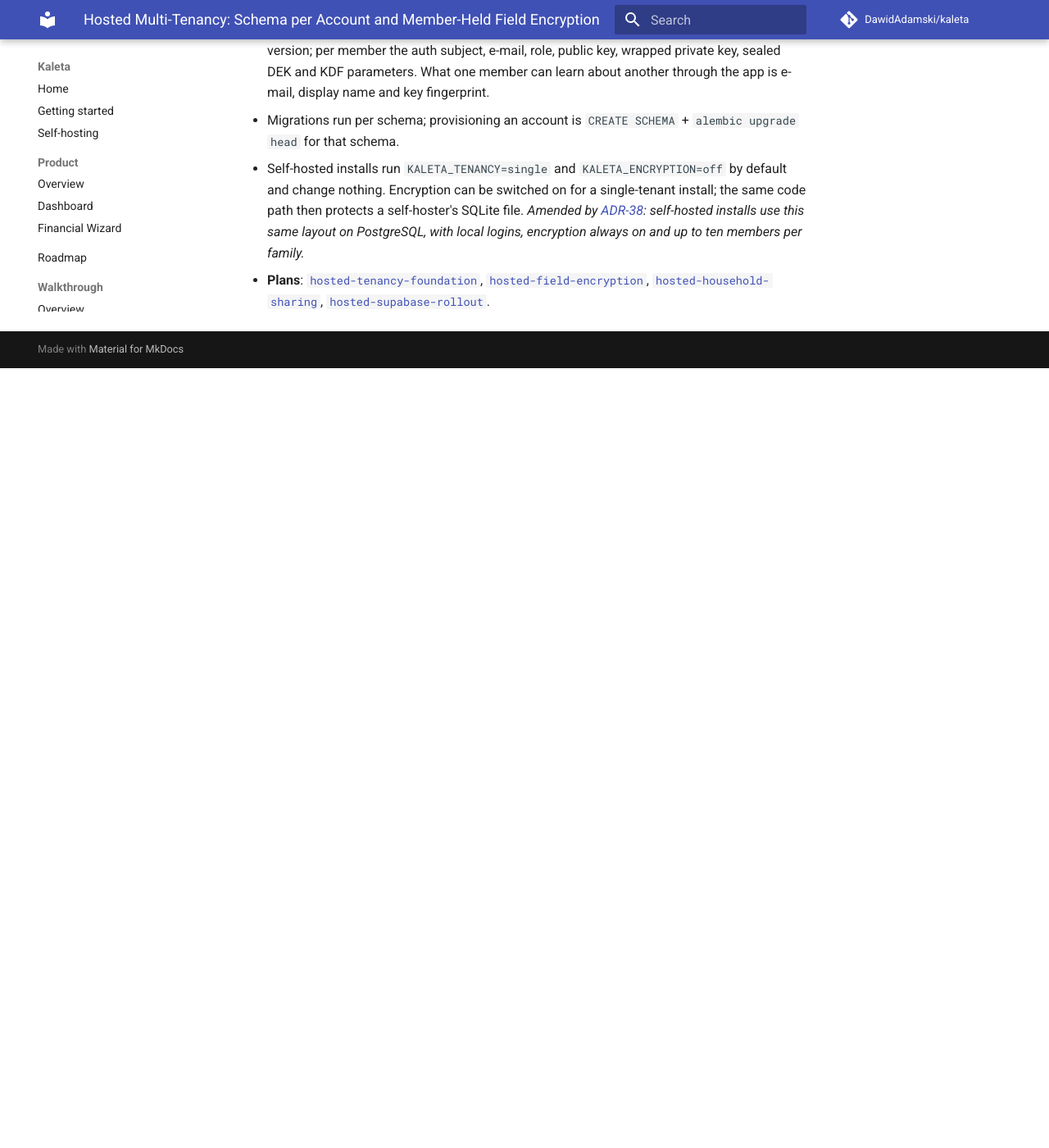
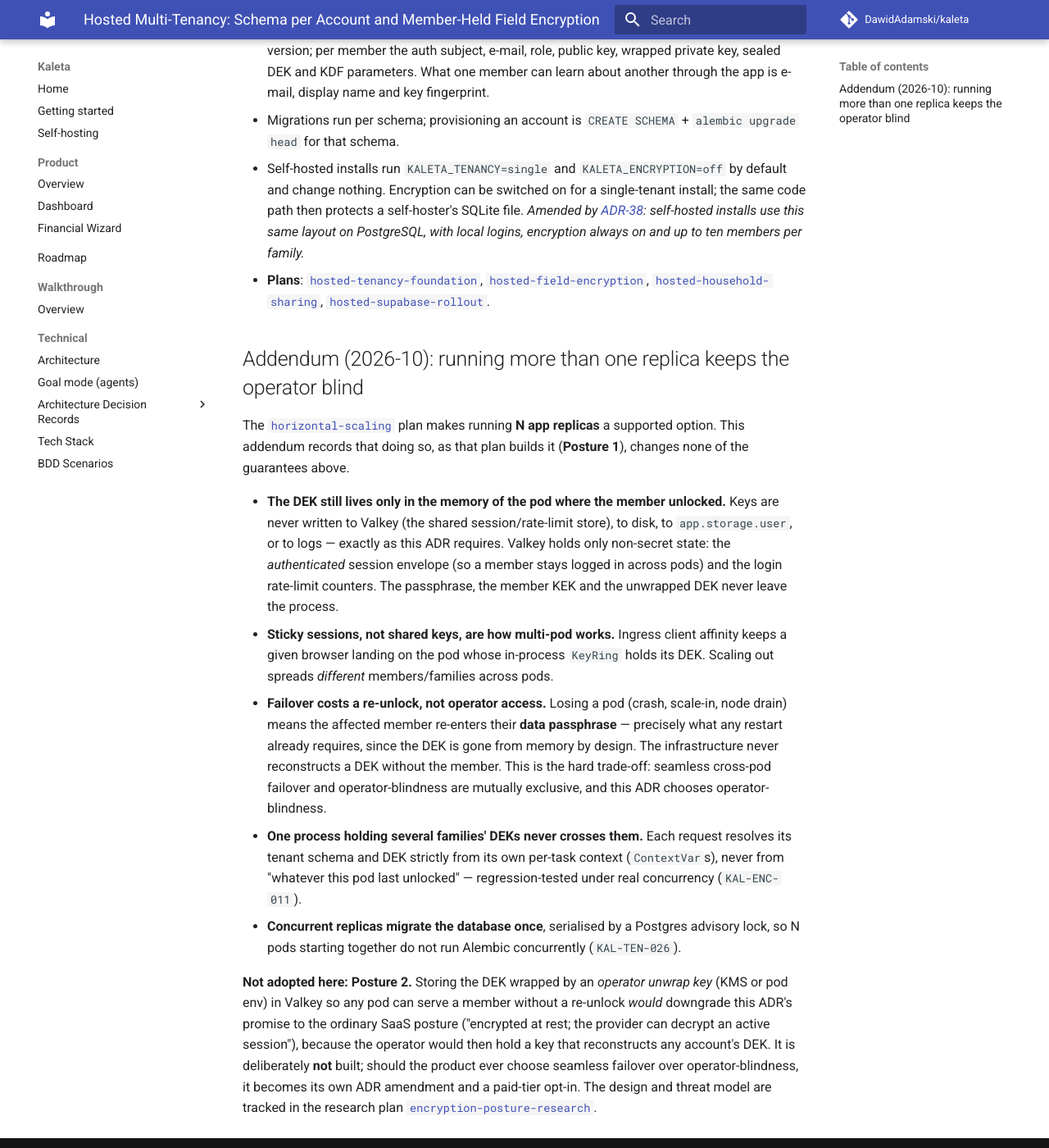
Before and after one commit to DawidAdamski/kaleta, an MkDocs documentation site: the page built from docs/adr/035-hosted-multi-tenancy-and-user-held-encryption.md, in a window 1280 px wide and 1400 px high, scrolled down 2661 px. Shown: the whole window at 82% size. Built offline with MkDocs 1.6.1 and Material for MkDocs 9.7.7, drawn with Linux system fonts in a browser that asks for light colours; comment, search, counter and statistics services are not loaded; before the commit the page ends 3110 px from its top, so only the background shows below that.

Commit message:
docs(adr): confirm multi-replica keeps ADR-35 operator-blind (Posture 1)
Add an addendum to ADR-35 recording that running N app replicas as the
horizontal-scaling plan builds it (Posture 1: sticky sessions + re-unlock on
failover) changes none of its guarantees: the DEK stays in the unlocking pod's
memory, Valkey holds only non-secret session/rate-limit state, failover costs a
re-unlock rather than operator access, one process never crosses families' DEKs
(KAL-ENC-011), and replicas migrate the database once (KAL-TEN-026). States
explicitly that Posture 2 (operator unwrap key in Valkey/KMS) is NOT adopted
and would be its own amendment, pointing at encryption-posture-research.

Third cluster-independent slice of the plan; documentation only.

Co-Authored-By: Claude Opus 4.8 <noreply@anthropic.com>

```diff
--- a/docs/adr/035-hosted-multi-tenancy-and-user-held-encryption.md
+++ b/docs/adr/035-hosted-multi-tenancy-and-user-held-encryption.md
@@ -137,3 +137,44 @@ status: proposed
   [`hosted-field-encryption`](../plans/archive/hosted-field-encryption.md),
   [`hosted-household-sharing`](../plans/archive/hosted-household-sharing.md),
   [`hosted-supabase-rollout`](../plans/archive/hosted-supabase-rollout.md).
+
+## Addendum (2026-10): running more than one replica keeps the operator blind
+
+The [`horizontal-scaling`](../plans/horizontal-scaling.md) plan makes running
+**N app replicas** a supported option. This addendum records that doing so, as
+that plan builds it (**Posture 1**), changes none of the guarantees above.
+
+- **The DEK still lives only in the memory of the pod where the member
+  unlocked.** Keys are never written to Valkey (the shared session/rate-limit
+  store), to disk, to `app.storage.user`, or to logs — exactly as this ADR
+  requires. Valkey holds only non-secret state: the *authenticated* session
+  envelope (so a member stays logged in across pods) and the login rate-limit
+  counters. The passphrase, the member KEK and the unwrapped DEK never leave
+  the process.
+- **Sticky sessions, not shared keys, are how multi-pod works.** Ingress client
+  affinity keeps a given browser landing on the pod whose in-process `KeyRing`
+  holds its DEK. Scaling out spreads *different* members/families across pods.
+- **Failover costs a re-unlock, not operator access.** Losing a pod (crash,
+  scale-in, node drain) means the affected member re-enters their **data
+  passphrase** — precisely what any restart already requires, since the DEK is
+  gone from memory by design. The infrastructure never reconstructs a DEK
+  without the member. This is the hard trade-off: seamless cross-pod failover
+  and operator-blindness are mutually exclusive, and this ADR chooses
+  operator-blindness.
+- **One process holding several families' DEKs never crosses them.** Each
+  request resolves its tenant schema and DEK strictly from its own per-task
+  context (`ContextVar`s), never from "whatever this pod last unlocked" —
+  regression-tested under real concurrency (`KAL-ENC-011`).
+- **Concurrent replicas migrate the database once**, serialised by a Postgres
+  advisory lock, so N pods starting together do not run Alembic concurrently
+  (`KAL-TEN-026`).
+
+**Not adopted here: Posture 2.** Storing the DEK wrapped by an *operator unwrap
+key* (KMS or pod env) in Valkey so any pod can serve a member without a
+re-unlock *would* downgrade this ADR's promise to the ordinary SaaS posture
+("encrypted at rest; the provider can decrypt an active session"), because the
+operator would then hold a key that reconstructs any account's DEK. It is
+deliberately **not** built; should the product ever choose seamless failover
+over operator-blindness, it becomes its own ADR amendment and a paid-tier
+opt-in. The design and threat model are tracked in the research plan
+[`encryption-posture-research`](../plans/encryption-posture-research.md).
```
Also changed, not shown: docs/plans/horizontal-scaling.md (+17 -4 lines).
